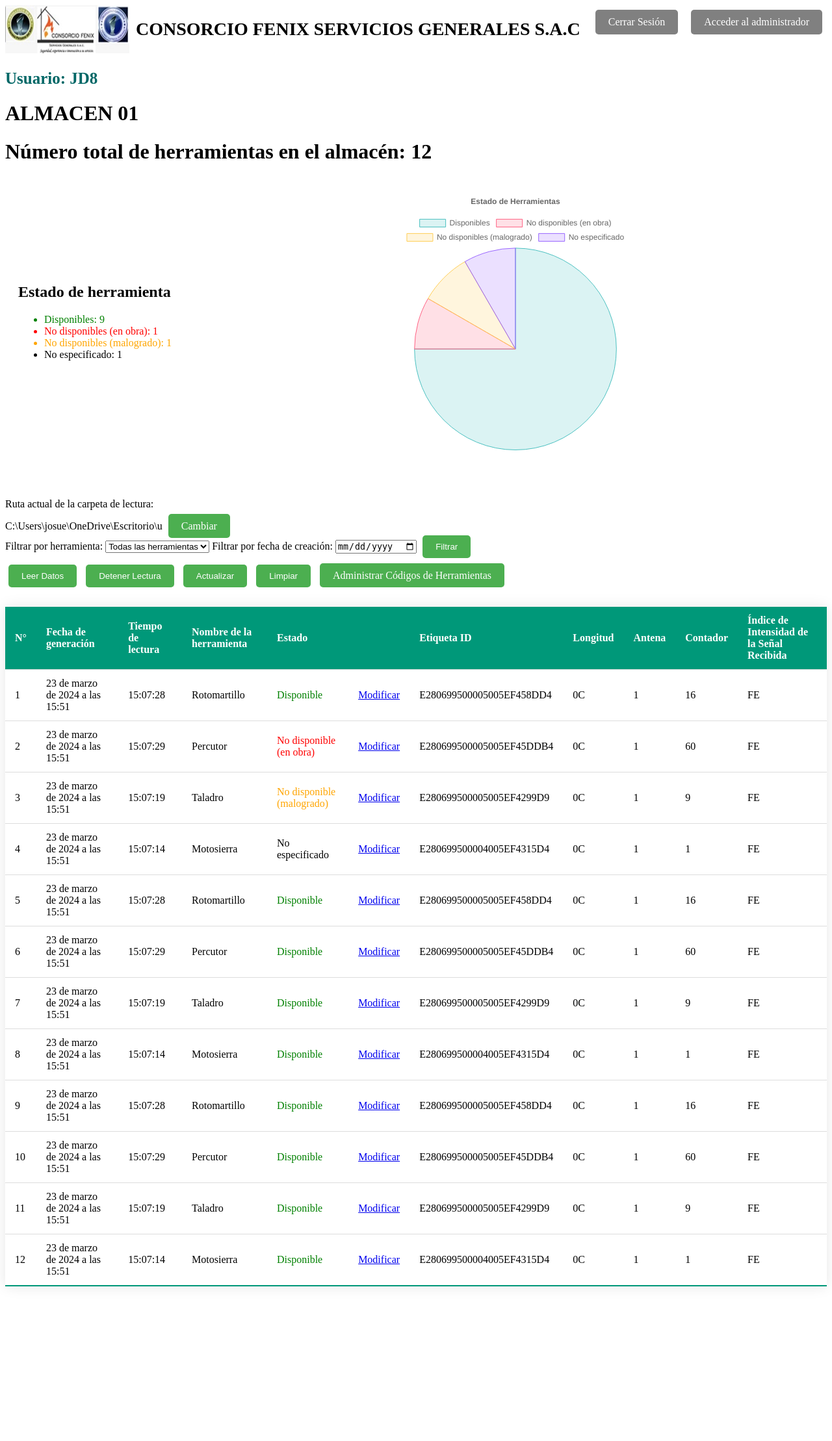
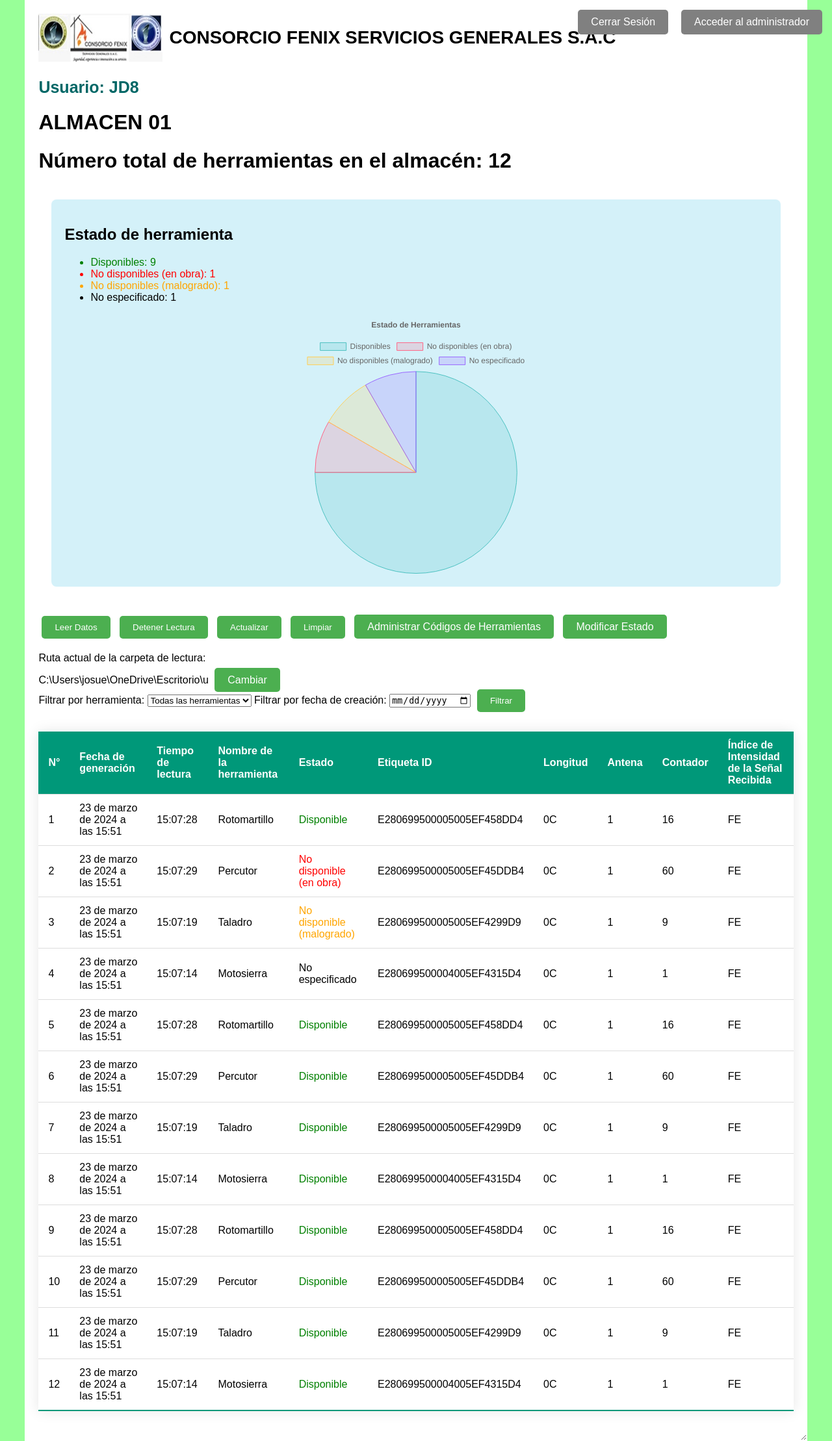
Before and after one commit to loquejdVIII/sistem-app-almacen, a Django app: page / in a window 1280 px wide. Shown: the whole page at 65% size. Before the commit the page ends 1980 px from the top, so only its background shows below. Run offline with Django 5.2, Linux system fonts and the light colour scheme; a user stored in the database is signed in; data comes from the database, SQL or seed files in the repository; both versions use the stored data as it was after the commit.

Commit message:
Descripción de los cambios realizados

```diff
--- a/app01/static/css/estilos.css
+++ b/app01/static/css/estilos.css
@@ -167,3 +167,33 @@
     padding: 20px; /* Espacio interior para separar el contenido del borde */
     margin-bottom: 20px; /* Ajusta el margen inferior */
 }
+
+/* Estilos para el contenedor principal */
+.main-container {
+    background-color: #ffffff; /* Color verde */
+    padding: 20px; /* Espacio interior para separar el contenido del borde */
+    width: 94%; /* Ancho ajustable */
+    min-height: 400px; /* Altura mínima para evitar que el contenedor sea demasiado pequeño */
+    margin: auto; /* Centra el contenedor horizontalmente */
+    border: 1px solid #ffffff; /* Borde verde oscuro */
+    box-sizing: border-box; /* Incluye padding y border en el ancho total */
+    resize: both; /* Permite ajustar el tamaño tanto horizontal como verticalmente */
+    overflow: auto; /* Añade scroll si el contenido es más grande que el contenedor */
+}
+
+body {
+    background-color: #98ff98; /* Color de fondo rojo */
+    margin: 0; /* Elimina el margen por defecto del body */
+    padding: 0; /* Elimina el padding por defecto del body */
+    font-family: Arial, sans-serif; /* Puedes elegir la fuente que prefieras */
+}
+
+.celeste-box {
+    background-color: #d4f1f9;
+    padding: 20px;
+    border-radius: 8px;
+    margin: 0px 0;
+    width: 100%; /* Ancho fijo */
+    max-width: 100%;
+    box-sizing: border-box;
+}
--- a/app01/templates/principal.html
+++ b/app01/templates/principal.html
@@ -6,9 +6,7 @@
     <title>Herramientas en el Almacén</title>
 
     <script src="https://cdn.jsdelivr.net/npm/chart.js"></script>
-
     <link rel="stylesheet" type="text/css" href="{% static 'css/estilos.css' %}">
-
     <script src="https://code.jquery.com/jquery-3.6.0.min.js"></script>
     <script>
         $(document).ready(function(){
@@ -30,27 +28,7 @@
                 }, function(data){
                     alert(data.message);
                 });
-
-
-
-
-
             });
-            // $("button[name='actualizar_datos']").click(function(event){
-            //     event.preventDefault();
-            //     $.post("{% url 'control_monitor' %}", {
-            //         action: 'update',
-            //         csrfmiddlewaretoken: '{{ csrf_token }}'
-            //     }, function(data){
-            //         if (data.status === "success") {
-            //             alert(data.message);
-            //         } else {
-            //             alert("Error: " + data.message);
-            //         }
-            //     }).fail(function(xhr, status, error) {
-            //         alert("An error occurred: " + xhr.responseText);
-            //     });
-            // });
 
             $("button[name='limpiar_datos']").click(function(event){
                 event.preventDefault();
@@ -67,16 +45,11 @@
                     alert("An error occurred: " + xhr.responseText);
                 });
             });
-
-
-
-
-
         });
     </script>
-
 </head>
 <body>
+    <div class="main-container">
         <div class="header">
             <img src="{% static 'imagenes/logo.png' %}" alt="Logo de la empresa">
             <span class="title">CONSORCIO FENIX SERVICIOS GENERALES S.A.C</span>
@@ -96,6 +69,10 @@
         </div>
 
         <h1>ALMACEN 01</h1>
+
+        <!-- Menú de navegación -->
+
+
         {% if es_administrador %}
             <h1>Número total de herramientas en el almacén: {{ total_herramientas }}</h1>
         {% endif %}
@@ -103,6 +80,7 @@
         {% if es_administrador %}
         <div class="background-container">
             <div class="container">
+                <div class="celeste-box">
                     <div class="estado-container">
                         <h2>Estado de herramienta</h2>
                         <ul>
@@ -113,12 +91,12 @@
                         </ul>
                     </div>
                     <div class="chart-container">
+                    </div>
                         <canvas id="herramientasChart" width="400" height="400"></canvas>
                 </div>
             </div>
         </div>
 
-    <canvas id="herramientasChart" width="400" height="400"></canvas>
         <script>
             var ctx = document.getElementById('herramientasChart').getContext('2d');
             var herramientasChart = new Chart(ctx, {
@@ -162,6 +140,21 @@
                 }
             });
         </script>
+
+        {% endif %}
+
+        {% if es_administrador %}
+        <nav class="navigation-menu">
+            <form method="post">
+                {% csrf_token %}
+                <button type="submit" name="leer_datos" class="button green">Leer Datos</button>
+                <button type="submit" name="detener_lectura" class="button green">Detener Lectura</button>
+                <button type="submit" name="actualizar_datos" class="button green">Actualizar</button>
+                <button type="submit" name="limpiar_datos" class="button green">Limpiar</button>
+                <a href="{% url 'administrar_codigos' %}" class="button green">Administrar Códigos de Herramientas</a>
+                <a href="{% url 'modificar_estado' %}" class="button green">Modificar Estado</a>
+            </form>
+        </nav>
         {% endif %}
 
         {% if es_administrador %}
@@ -191,17 +184,6 @@
             <button type="submit" class="button green">Filtrar</button>
         </form>
 
-    {% if es_administrador %}
-    <form method="post">
-        {% csrf_token %}
-        <button type="submit" name="leer_datos" class="button green">Leer Datos</button>
-        <button type="submit" name="detener_lectura" class="button green">Detener Lectura</button>
-        <button type="submit" name="actualizar_datos" class="button green">Actualizar</button>
-        <button type="submit" name="limpiar_datos" class="button green">Limpiar</button>
-        <a href="{% url 'administrar_codigos' %}" class="button green">Administrar Códigos de Herramientas</a>
-    </form>
-    {% endif %}
-
         <table class="styled-table">
             <thead>
                 <tr>
@@ -210,7 +192,6 @@
                     <th>Tiempo de lectura</th>
                     <th>Nombre de la herramienta</th>
                     <th>Estado</th>
-                <th></th>
                     <th>Etiqueta ID</th>
                     <th>Longitud</th>
                     <th>Antena</th>
@@ -228,7 +209,6 @@
                         <td class="{% if lectura.estado == 'disponible' %}green{% elif lectura.estado == 'no_disponible_obra' %}red{% elif lectura.estado == 'no_disponible_malogrado' %}orange{% else %}black{% endif %}">
                             {{ lectura.get_estado_display }}
                         </td>
-                    <td><a href="{% url 'modificar_estado' lectura.id %}">Modificar</a></td>
                         <td>{{ lectura.tag_id }}</td>
                         <td>{{ lectura.length }}</td>
                         <td>{{ lectura.ant }}</td>
@@ -238,5 +218,6 @@
                 {% endfor %}
             </tbody>
         </table>
+    </div> <!-- Cierre del contenedor principal -->
 </body>
 </html>
--- a/app01/urls.py
+++ b/app01/urls.py
@@ -1,6 +1,4 @@
-from django.contrib import admin
 from django.urls import path
-from django.contrib.auth import views as auth_views
 from app01 import views
 
 urlpatterns = [
@@ -8,7 +6,8 @@
     path('control-monitor/', views.control_monitor_view, name='control_monitor'),
     path('monitor-status/', views.monitor_status_view, name='monitor_status'),
     path('seleccionar-ruta/', views.seleccionar_ruta, name='seleccionar_ruta'),
-    path('modificar-estado/<int:lectura_id>/', views.modificar_estado, name='modificar_estado'),
+    path('modificar-estado/', views.modificar_estado, name='modificar_estado'),
+    # path('modificar-estado/<int:lectura_id>/', views.modificar_estado, name='modificar_estado'),
     path('administrar-codigos/', views.administrar_codigos, name='administrar_codigos'),
     path('salir/', views.salir, name="salir"),
 ]
--- a/app01/views.py
+++ b/app01/views.py
@@ -8,6 +8,7 @@
 from datetime import datetime
 from django.shortcuts import render, get_object_or_404, redirect
 import threading
+from django.contrib import messages
 
 def es_administrador(user):
     return user.groups.filter(name='Administrador').exists()
@@ -106,6 +107,12 @@
     total_no_disponibles_malogrado = lecturas.filter(estado='no_disponible_malogrado').count()
     total_no_especificado = lecturas.filter(estado='no_especificado').count()
 
+    herramienta_busq = lecturaRFID.objects.all()
+    search_query = request.GET.get('search', '')
+
+    if search_query:
+        herramienta_busq = herramienta_busq.filter(tag_id=search_query)
+
     # Renderizar el template con los datos de las lecturas y herramientas
     return render(request, 'principal.html', {
         'lecturas': lecturas,
@@ -116,21 +123,37 @@
         'total_no_disponibles_obra': total_no_disponibles_obra,
         'total_no_disponibles_malogrado': total_no_disponibles_malogrado,
         'total_no_especificado': total_no_especificado,
+        'herramienta_busq': herramienta_busq,
+        'search_query': search_query,
         'es_administrador': es_administrador(request.user),
     })
 
 @login_required
-def modificar_estado(request, lectura_id):
-    lectura = get_object_or_404(lecturaRFID, id=lectura_id)
+def modificar_estado(request):
+    herramienta = None
+    if request.method == 'POST':
+        if 'buscar' in request.POST:
+            tag_id = request.POST.get('tag_id')
+            herramientas = lecturaRFID.objects.filter(tag_id=tag_id)
+            if herramientas.exists():
+                herramienta = herramientas.first()  # Obtener el primer resultado
+            else:
+                messages.error(request, f'No se encontró ninguna herramienta con el ID {tag_id}.')
+        elif 'modificar' in request.POST:
+            tag_id = request.POST.get('tag_id')
+            nuevo_estado = request.POST.get('estado')
+            herramientas = lecturaRFID.objects.filter(tag_id=tag_id)
+            if herramientas.exists():
+                herramienta = herramientas.first()  # Obtener el primer resultado
+                herramienta.estado = nuevo_estado
+                herramienta.save()
+                messages.success(request, f'El estado de la herramienta con ID {tag_id} ha sido modificado a {nuevo_estado}.')
+            else:
+                messages.error(request, f'No se encontró ninguna herramienta con el ID {tag_id}.')
 
-    if request.method == 'POST':
-        nuevo_estado = request.POST.get('estado')
-        if nuevo_estado in dict(lecturaRFID.ESTADOS_HERRAMIENTA):
-            lectura.estado = nuevo_estado
-            lectura.save()
-            return redirect('principal')
-
-    return render(request, 'modificar_estado.html', {'lectura': lectura})
+    return render(request, 'modificar_estado.html', {
+        'herramienta': herramienta,
+    })
 
 @login_required
 def seleccionar_ruta(request):
--- a/requirements.txt
+++ b/requirements.txt
@@ -3,6 +3,7 @@
 colorama==0.4.6
 dj-database-url==2.1.0
 Django==5.0.6
+django-cors-headers==4.3.1
 gunicorn==22.0.0
 h11==0.14.0
 numpy==1.26.4
```
Also changed, not shown: app01/static/css/estilo_modificar_estado.css (added, +28 -0 lines), app01/templates/modificar_estado.html (+48 -57 lines), db.sqlite3. Lines whose indentation alone changed are shown as unchanged.
